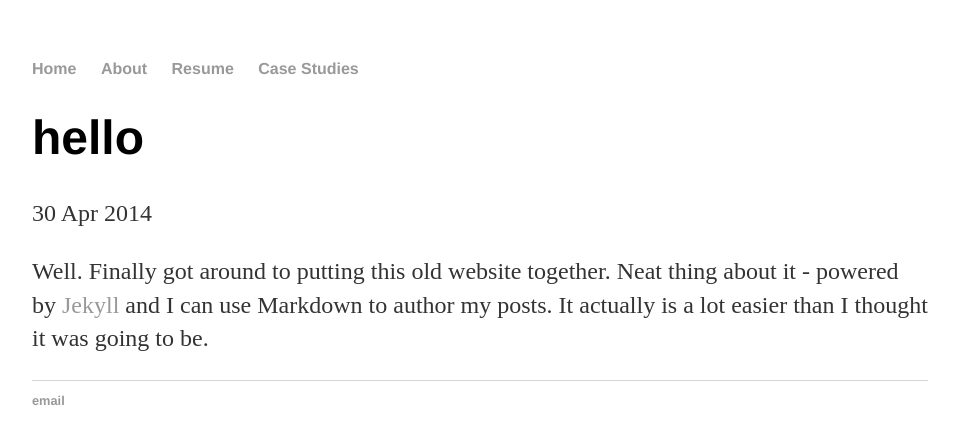
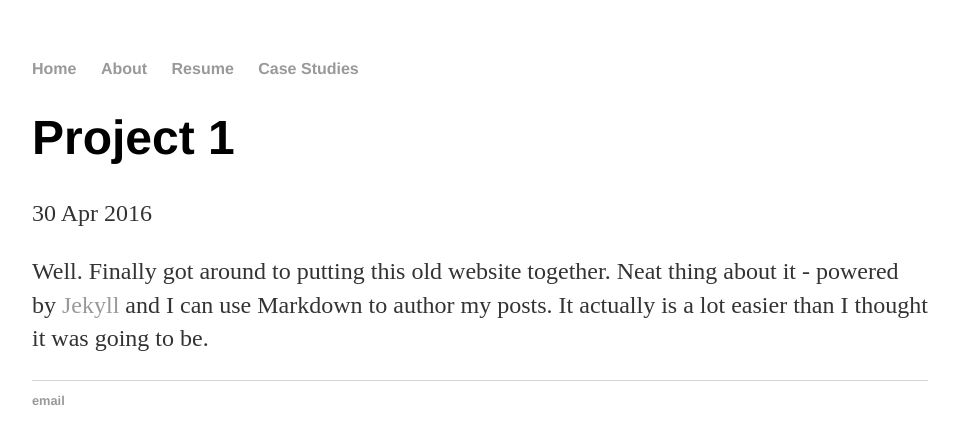
Before and after one commit to vls48/vls48.github.io, a Jekyll site: the page built from _posts/2016-04-30-heya.md, in a window 1280 px wide. Shown: the top 444 px of the page, without its empty margins (160-1119 px from the left). Built offline with Jekyll 4.4.1, drawn with Linux system fonts in a browser that asks for light colours.

Commit message:
Update and rename 2014-04-30-heya.md to 2016-04-30-heya.md

```diff
--- a/_posts/2014-04-30-heya.md
+++ b/_posts/2016-04-30-heya.md
@@ -1,7 +1,7 @@
 ---
 layout: post
-title: "hello"
-date: 2014-04-30
+title: "Project 1"
+date: 2016-04-30
 published: true
 ---
 
```
